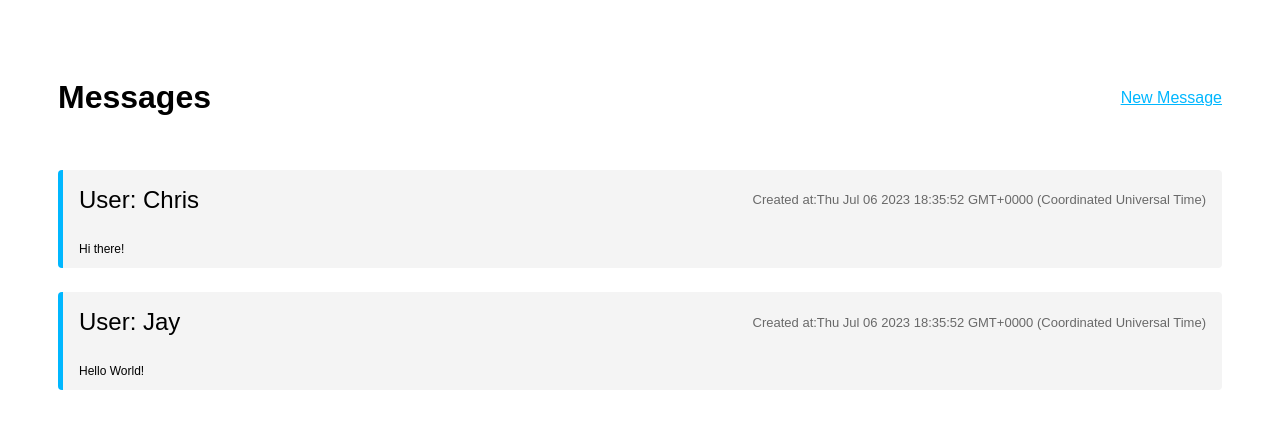
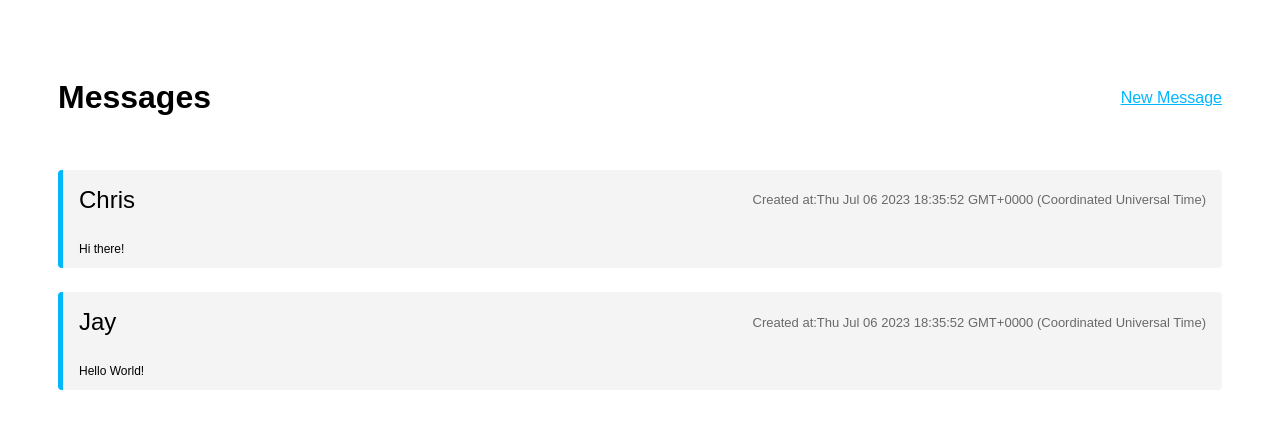
Before and after one commit to Martin853/Mini-Message-Board, a Node server app: page / in a window 1280 px wide. Shown: the top 429 px of the page. Run offline with Node 20, Linux system fonts and the light colour scheme.

Commit message:
Changed text card text display

```diff
--- a/views/index.hbs
+++ b/views/index.hbs
@@ -6,10 +6,10 @@
   {{#each messages}}
       <div class="text-card">
         <div>
-         <h1>User: {{this.user}}</h1>
+         <h1>{{this.user}}</h1>
          <h2>Created at:{{this.added}}</h2>
         </div>
-        <p>{{this.text}}</p>
+        <p> {{this.text}}</p>
       </div>
   {{/each}}
 </div>
```
